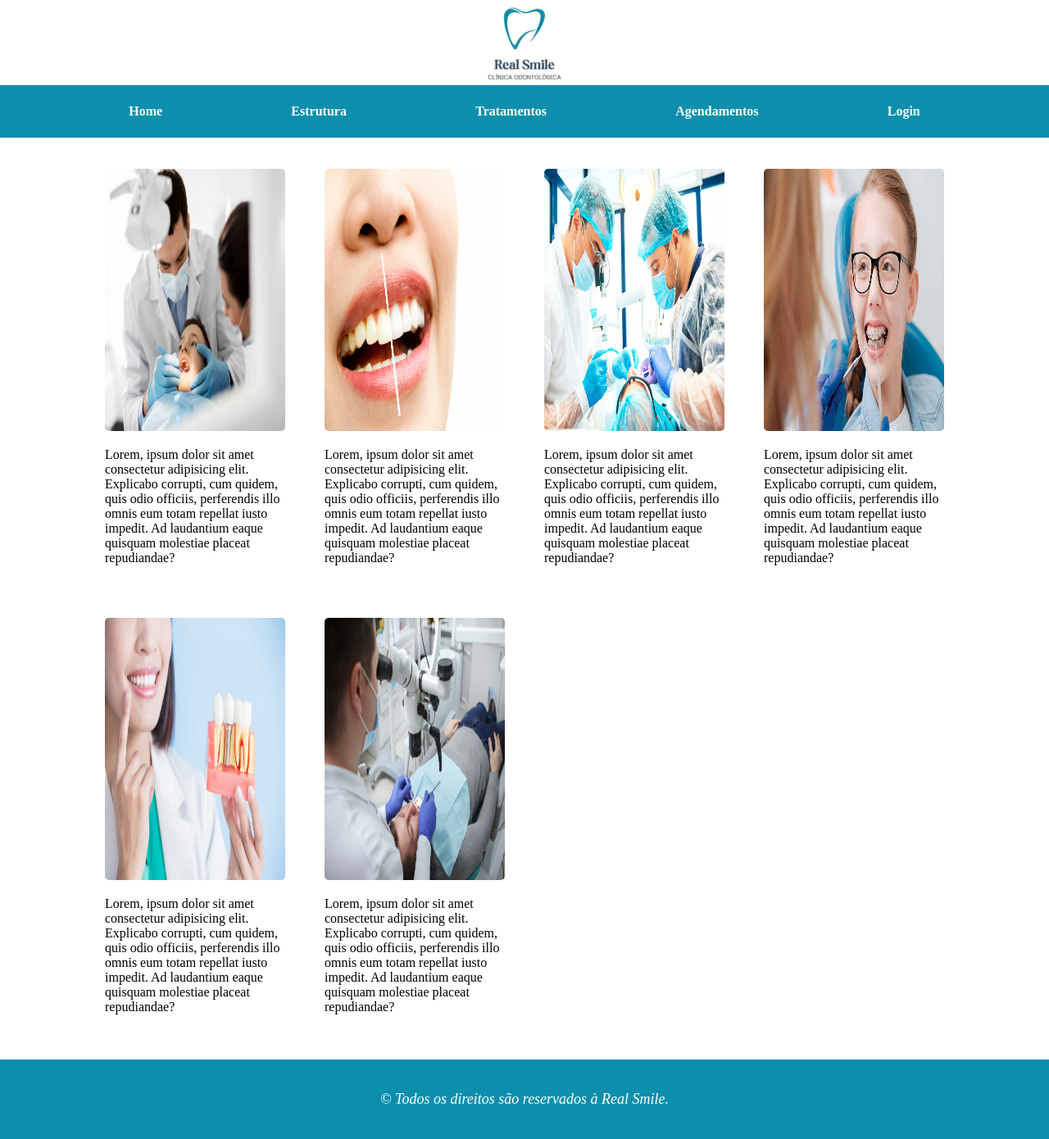
After one commit to LayzaDev/Dental-Clinic-Website-Project, a PHP site: page /treatments.html in a window 1280 px wide. The commit adds this page. Shown: the whole page at 82% size. Run offline with PHP 8.4, Linux system fonts and the light colour scheme.

Commit message:
implementação pagina estrutura e tratamentos

```diff
--- /dev/null
+++ b/css/index.css
@@ -0,0 +1,76 @@
+body {
+  box-sizing: border-box;
+  margin: 0;
+}
+
+header {
+  background-color: #fff;
+  height: 13vh;
+  display: flex;
+  justify-content: center;
+  align-items: center;
+}
+
+header > img {
+  height: 13vh;
+}
+
+nav {
+  background-color: #0b8fac;
+  position: sticky;
+  top: 0;
+}
+
+nav ul {
+  display: flex;
+  justify-content: space-evenly;
+  align-items: center;
+  flex-wrap: wrap;
+  margin: 0;
+  padding: 0;
+  height: 8vh;
+}
+
+nav ul li {
+  flex-shrink: 1;
+  list-style: none;
+}
+
+nav ul li a {
+  text-decoration: none;
+  color: #fff;
+  font-size: 16px;
+  font-weight: bold;
+}
+
+footer {
+  background-color: #0b8fac;
+  padding: 20px;
+}
+
+footer p {
+  text-align: center;
+  color: #fff;
+  font-size: 18px;
+}
+
+@media(max-width: 768px){
+  nav ul li a {
+    font-size: 0.9em;
+  }
+
+  footer p {
+    font-size: 16px;
+  }
+}
+
+@media(max-width: 480px){
+
+  footer {
+    padding: 10px;
+  }
+
+  footer p {
+    font-size: 14px;
+  }
+}
--- /dev/null
+++ b/css/structure.css
@@ -0,0 +1,31 @@
+main {
+  display: flex;
+  width: 80%;
+  margin: 3% auto;
+  justify-content: center;
+  box-sizing: border-box;
+}
+
+.gridContainer {
+  display: grid;
+  grid-template-columns: repeat(4, 1fr);
+  gap: 3em;
+}
+
+.gridContainer img {
+  width: 100%;
+  height: 40vh;
+  border-radius: 5px;
+}
+
+@media(max-width: 1200px){
+  .gridContainer {
+    grid-template-columns: repeat(2, 1fr);
+  }
+}
+
+@media(max-width: 540px){
+  .gridContainer {
+    grid-template-columns: repeat(1, 1fr);
+  }
+}
--- /dev/null
+++ b/treatments.html
@@ -0,0 +1,57 @@
+<!DOCTYPE html>
+<html lang="pt-BR">
+<head>
+  <meta charset="UTF-8">
+  <meta name="viewport" content="width=device-width, initial-scale=1.0">
+  <title>Real Smile Clinic</title>
+  <link rel="stylesheet" href="css/index.css">
+  <link rel="stylesheet" href="css/structure.css">
+</head>
+<body>
+  <header>
+    <img src="image/logotipo.jpeg" alt="Logo da Real Smile">
+  </header>
+  <nav>
+    <ul>
+      <li> <a href="index.html">Home</a></li>
+      <li> <a href="structure.html">Estrutura</a></li>
+      <li> <a href="treatments.html">Tratamentos</a></li>
+      <li> <a href="#">Agendamentos</a></li>
+      <li> <a href="#">Login</a></li>
+    </ul>
+  </nav>
+  <main>
+    <div class="gridContainer">
+      <div class="grid">
+        <img src="image/dentistica.jpeg" alt="">
+        <p>Lorem, ipsum dolor sit amet consectetur adipisicing elit. Explicabo corrupti, cum quidem, quis odio officiis, perferendis illo omnis eum totam repellat iusto impedit. Ad laudantium eaque quisquam molestiae placeat repudiandae?</p>
+      </div>
+      <div class="grid">
+        <img src="image/clareamento-dental.jpg" alt="">
+        <p>Lorem, ipsum dolor sit amet consectetur adipisicing elit. Explicabo corrupti, cum quidem, quis odio officiis, perferendis illo omnis eum totam repellat iusto impedit. Ad laudantium eaque quisquam molestiae placeat repudiandae?</p>
+      </div>
+      <div class="grid">
+        <img src="image/cirurgia-odontologica.jpg" alt="">
+        <p>Lorem, ipsum dolor sit amet consectetur adipisicing elit. Explicabo corrupti, cum quidem, quis odio officiis, perferendis illo omnis eum totam repellat iusto impedit. Ad laudantium eaque quisquam molestiae placeat repudiandae?</p>
+      </div>
+      <div class="grid">
+        <img src="image/ortodontia.jpg" alt="">
+        <p>Lorem, ipsum dolor sit amet consectetur adipisicing elit. Explicabo corrupti, cum quidem, quis odio officiis, perferendis illo omnis eum totam repellat iusto impedit. Ad laudantium eaque quisquam molestiae placeat repudiandae?</p>
+      </div>
+      <div class="grid">
+        <img src="image/implante.jpeg" alt="">
+        <p>Lorem, ipsum dolor sit amet consectetur adipisicing elit. Explicabo corrupti, cum quidem, quis odio officiis, perferendis illo omnis eum totam repellat iusto impedit. Ad laudantium eaque quisquam molestiae placeat repudiandae?</p>
+      </div>
+      <div class="grid">
+        <img src="image/endodontia.jpeg" alt="">
+        <p>Lorem, ipsum dolor sit amet consectetur adipisicing elit. Explicabo corrupti, cum quidem, quis odio officiis, perferendis illo omnis eum totam repellat iusto impedit. Ad laudantium eaque quisquam molestiae placeat repudiandae?</p>
+      </div>
+    </div>
+  </main>
+  <footer>
+    <address>
+      <p>&copy; Todos os direitos são reservados à Real Smile.</p>
+    </address>
+  </footer>
+</body>
+</html>
```
Also changed, not shown: css/home.css (renamed from style.css, +0 -67 lines), index.html (+7 -14 lines), structure.html (added, +41 -0 lines), image/banner.jpg, image/banner2.jpg (deleted), image/estrutura10.jpeg (added), image/estrutura6.jpeg (added), image/estrutura7.jpeg (added), image/estrutura8.jpeg (renamed from image/instrumentos.jpeg), image/estrutura9.jpeg (added), image/fundo_desfocado.jpeg (deleted), image/fundo_desfocado.webp (deleted), image/logo.jpeg (deleted).
